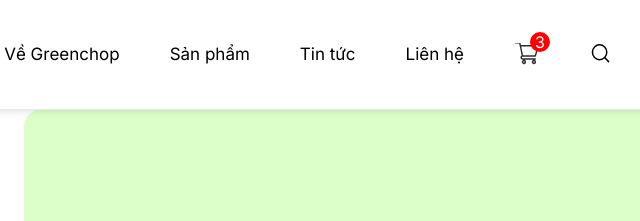
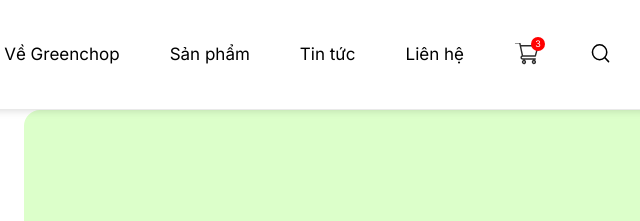
Before and after one commit to Kaiosuke/Exercise, a plain HTML site: page project/index.html in a window 1280 px wide. Shown: the top 221 px of the page, 628-1268 px from the left. Drawn offline with Linux system fonts and the light colour scheme.

Commit message:
update cart

```diff
--- a/project/scss/components/_header.scss
+++ b/project/scss/components/_header.scss
@@ -62,13 +62,14 @@
             align-items: center;
             justify-content: center;
             position: absolute;
-            top: -1.1rem;
-            right: -1.1rem;
-            width: 2rem;
-            height: 2rem;
+            top: -0.6rem;
+            right: -0.6rem;
+            width: 1.4rem;
+            height: 1.4rem;
             border-radius: 50%;
             background: red;
             color: #fff;
+            font-size: 0.9rem;
           }
         }
         .search {
```
Also changed, not shown: project/css/style.css, 1 other file.
